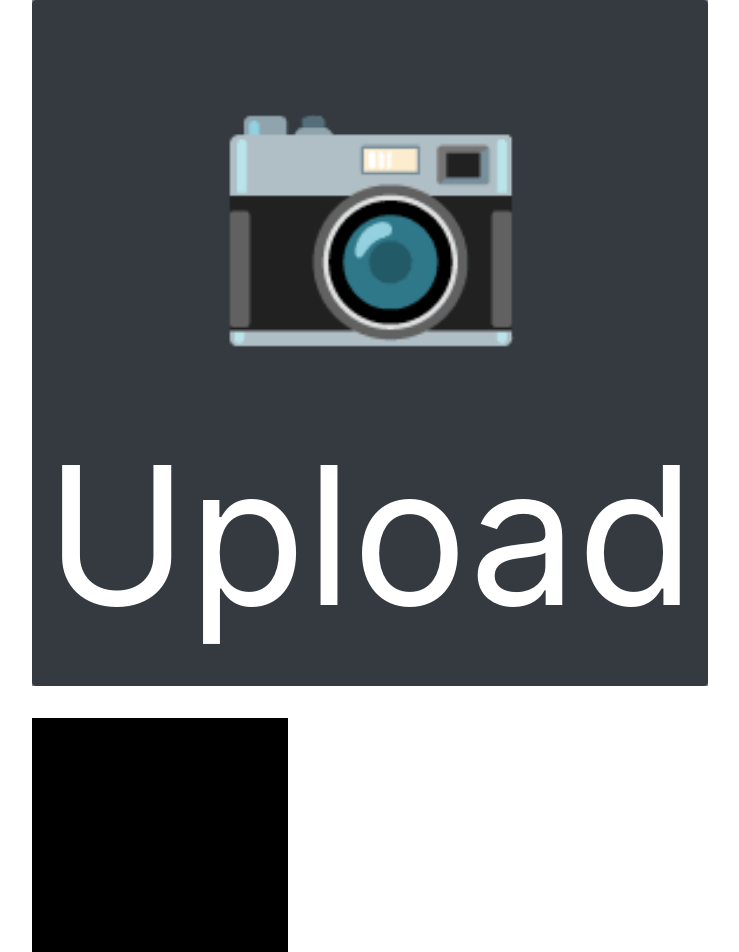
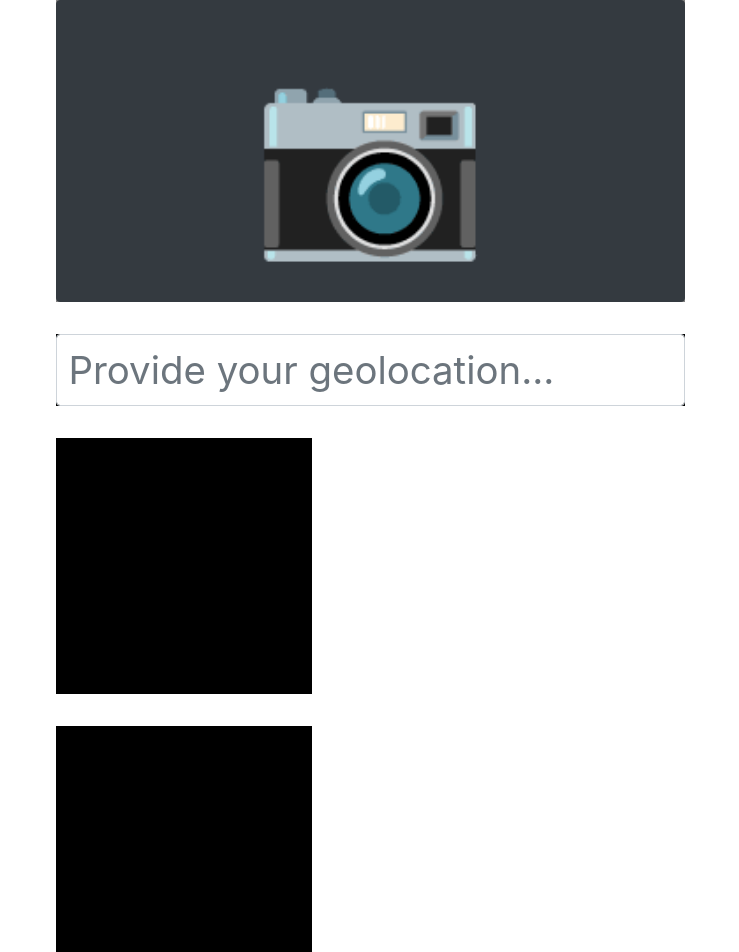
Before and after one commit to hypeofpipe/hackyeah_front, a React (Create React App) app: page /startview in a window 1280 px wide. Shown: the top 952 px of the page, without its empty margins (270-1009 px from the left). Built offline with nearby package versions, Linux system fonts and the light colour scheme.

Commit message:
Add geolocation

```diff
--- /dev/null
+++ b/src/scenes/StartView/Geolocation.tsx
@@ -0,0 +1,18 @@
+import React from 'react';
+import styled from 'styled-components';
+import Form from 'react-bootstrap/Form';
+
+const Wrapper = styled.div`
+  background: black;
+  margin-bottom: 2rem;
+`;
+
+const StyledInput = styled(Form.Control)`
+  font-size: 3vw;
+`;
+
+export const Geolocation = () => (
+  <Wrapper>
+    <StyledInput type="text" placeholder="Provide your geolocation..." />
+  </Wrapper>
+);
--- a/src/scenes/StartView/ImageUpload.tsx
+++ b/src/scenes/StartView/ImageUpload.tsx
@@ -7,12 +7,11 @@ const Wrapper = styled.div`
   margin-bottom: 2rem;
 `;
 const EmojiP = styled.p`
-  font-size: 20vw;
+  font-size: 15vw;
   margin: 0;
 `;
-const P = styled.p`
-  font-size: 15vw;
-  margin: 0;
+const StyledButton = styled(Button)`
+  width: 100%;
 `;
 
 export const ImageUpload = () => {
@@ -23,7 +22,7 @@ export const ImageUpload = () => {
   const onChangeHandler = (event: any) => console.log(event.target.files[0]);
   return (
     <Wrapper>
-      <Button onClick={handleClick} variant="dark">
+      <StyledButton onClick={handleClick} variant="dark">
         <input
           type="file"
           name="file"
@@ -32,8 +31,7 @@ export const ImageUpload = () => {
           ref={input}
         />
         <EmojiP>📷</EmojiP>
-        <P>Upload</P>
-      </Button>
+      </StyledButton>
     </Wrapper>
   );
 };
--- a/src/scenes/StartView/StartView.styled.tsx
+++ b/src/scenes/StartView/StartView.styled.tsx
@@ -11,12 +11,6 @@ export const Wrapper = styled.div`
   flex-direction: column;
 `;
 export const P = styled.p``;
-export const Location = styled.div`
-  width: 20vw;
-  height: 20vw;
-  background: black;
-  margin-bottom: 2rem;
-`;
 export const Dropdown = styled.div`
   width: 20vw;
   height: 20vw;
--- a/src/scenes/StartView/StartView.tsx
+++ b/src/scenes/StartView/StartView.tsx
@@ -1,18 +1,13 @@
 import React from 'react';
-import {
-  RootWrapper,
-  Wrapper,
-  Location,
-  Dropdown,
-  Button,
-} from './StartView.styled';
+import { RootWrapper, Wrapper, Dropdown, Button } from './StartView.styled';
+import { Geolocation } from './Geolocation';
 import { ImageUpload } from './ImageUpload';
 
 export const StartView = () => (
   <RootWrapper>
     <Wrapper>
       <ImageUpload />
-      <Location />
+      <Geolocation />
       <Dropdown />
       <Button />
     </Wrapper>
```
